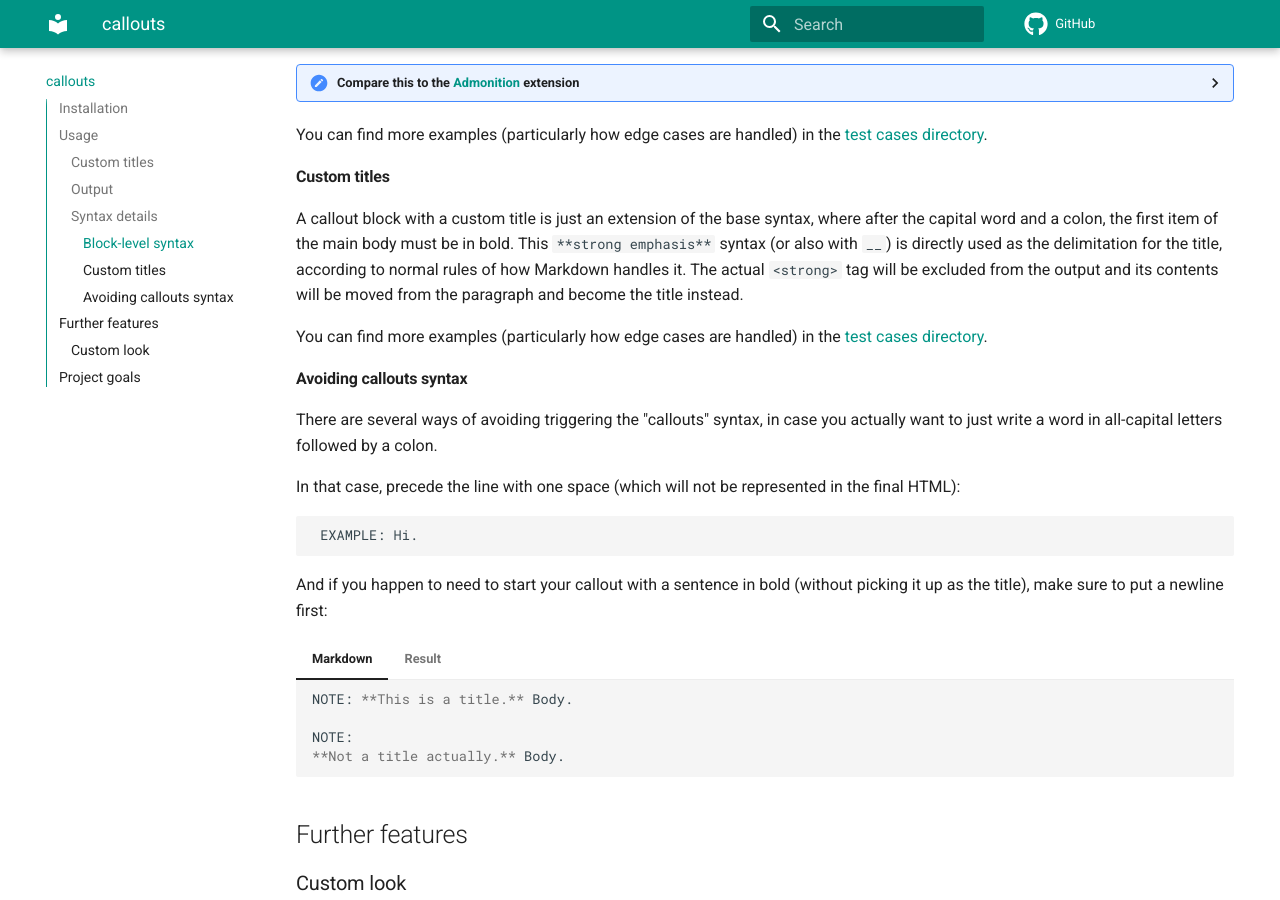
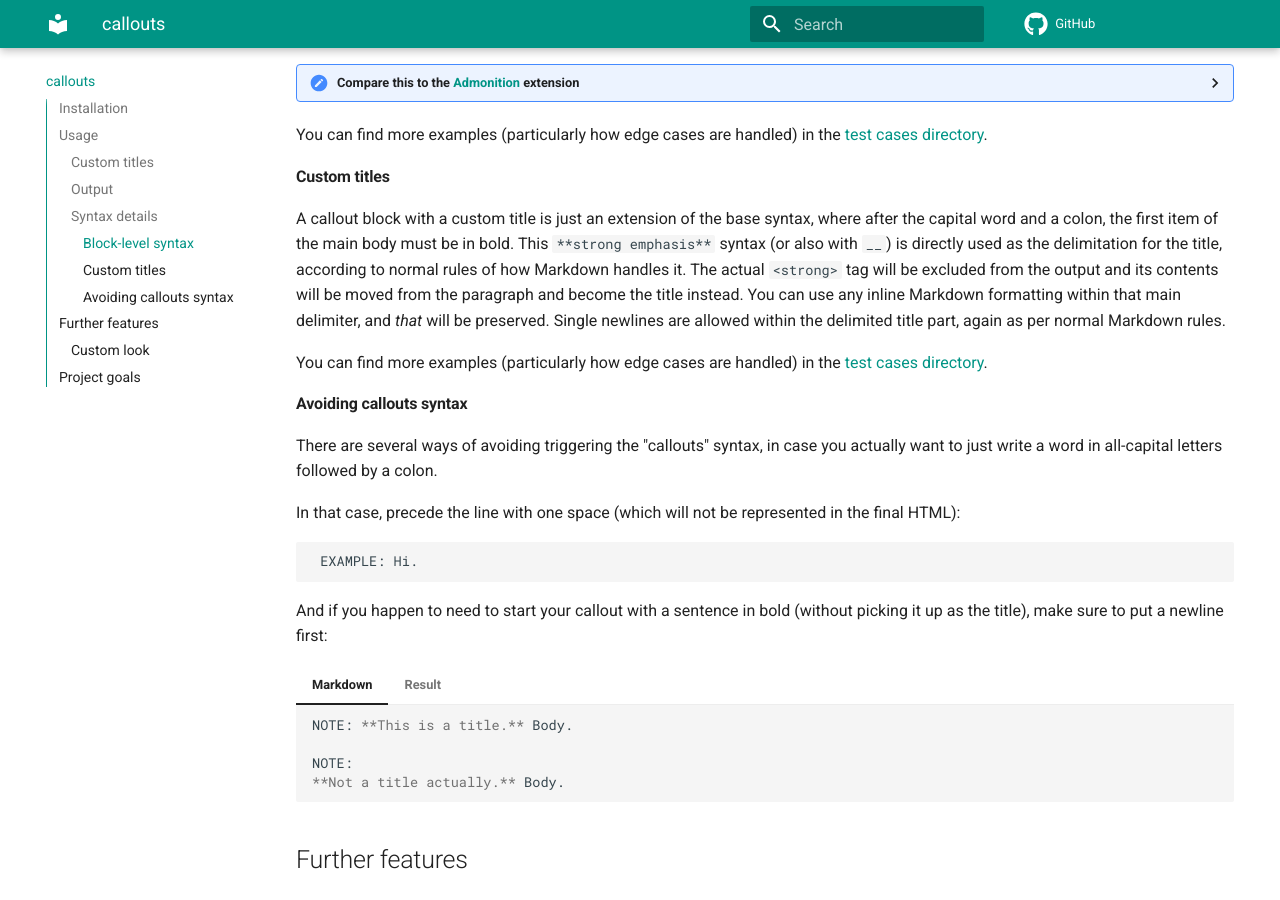
Before and after one commit to oprypin/markdown-callouts, an MkDocs documentation site: the page built from docs/index.md, in a window 1280 px wide and 900 px high, scrolled down 3500 px. Built offline with MkDocs 1.6.1 and Material for MkDocs 9.7.7, drawn with Linux system fonts in a browser that asks for light colours; comment, search, counter and statistics services are not loaded.

Commit message:
Clarification

```diff
--- a/docs/index.md
+++ b/docs/index.md
@@ -261,7 +261,7 @@ You can find more examples (particularly how edge cases are handled) in the [tes
 
 #### Custom titles
 
-A callout block with a custom title is just an extension of the base syntax, where after the capital word and a colon, the first item of the main body must be in bold. This `**strong emphasis**` syntax (or also with `__`) is directly used as the delimitation for the title, according to normal rules of how Markdown handles it. The actual `<strong>` tag will be excluded from the output and its contents will be moved from the paragraph and become the title instead.
+A callout block with a custom title is just an extension of the base syntax, where after the capital word and a colon, the first item of the main body must be in bold. This `**strong emphasis**` syntax (or also with `__`) is directly used as the delimitation for the title, according to normal rules of how Markdown handles it. The actual `<strong>` tag will be excluded from the output and its contents will be moved from the paragraph and become the title instead. You can use any inline Markdown formatting within that main delimiter, and *that* will be preserved. Single newlines are allowed within the delimited title part, again as per normal Markdown rules.
 
 You can find more examples (particularly how edge cases are handled) in the [test cases directory](https://github.com/oprypin/markdown-callouts/tree/master/tests/extension/title).
 
--- a/markdown_callouts/__init__.py
+++ b/markdown_callouts/__init__.py
@@ -56,7 +56,7 @@ class _CalloutsTreeprocessor(Treeprocessor):
             # And turning it into this:
             #     <div class="admonition note">
             #       <p class="admonition-title">Custom title</p>
-            #       <p> Body</p>
+            #       <p>Body</p>
             #     </div>
             if not div.get("class", "").startswith("admonition ") or len(div) < 2:
                 continue
```
